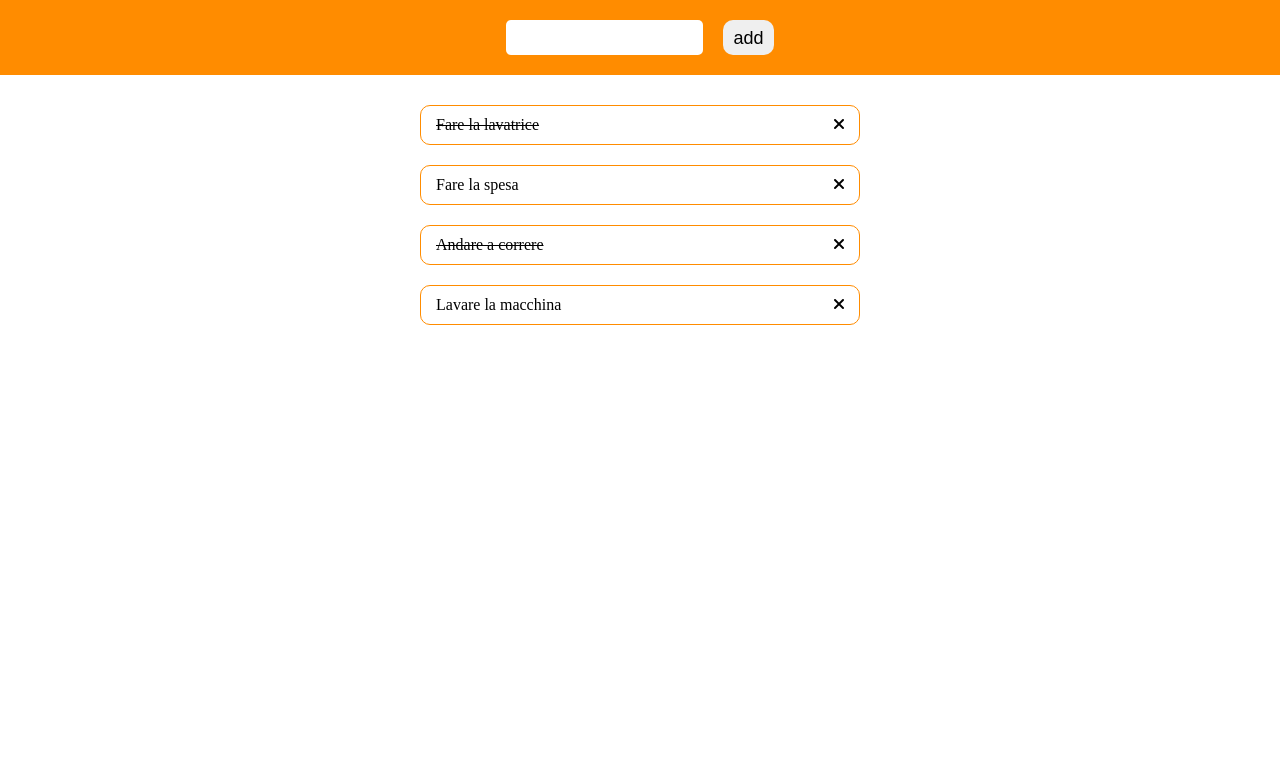
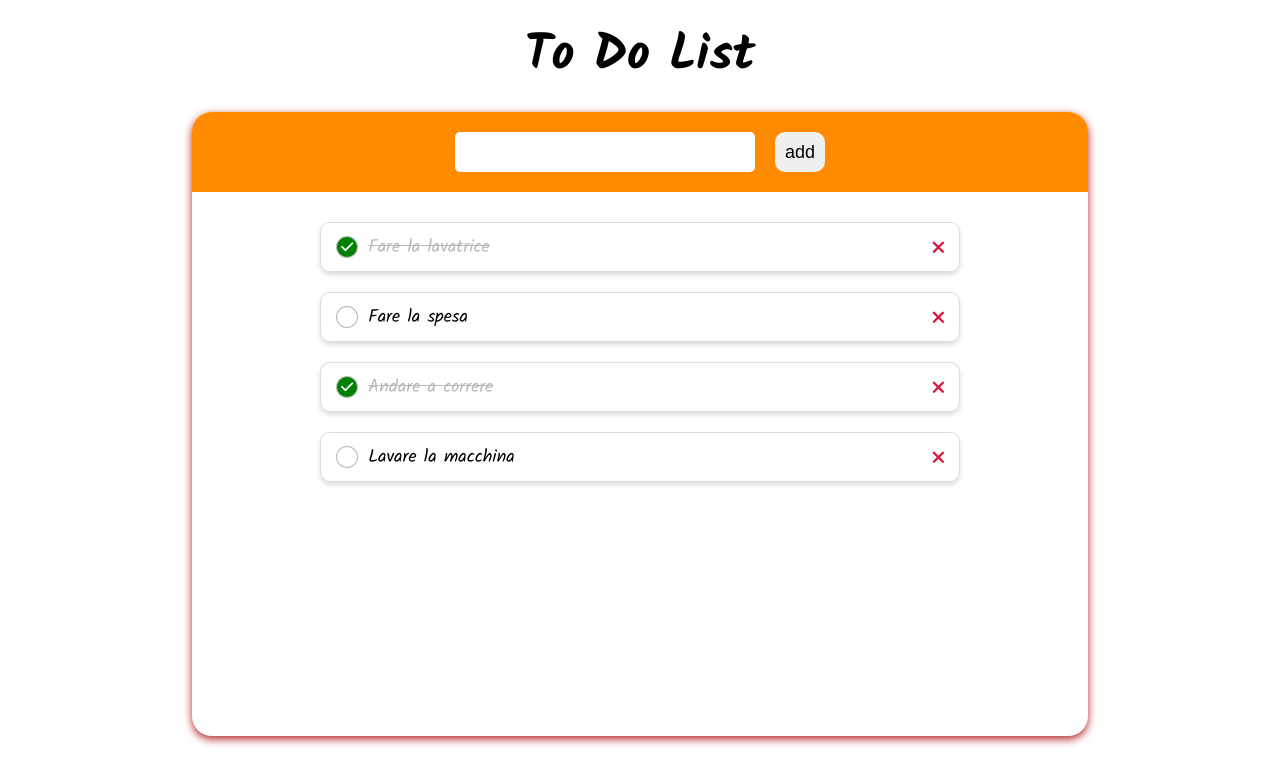
Before and after one commit to Michela-DC/vue-todolist, a plain HTML site: page index.html in a window 1280 px wide. Drawn offline with nearby package versions, Linux system fonts and the light colour scheme.

Commit message:
Added functions for when todo it's done or not

```diff
--- a/index.html
+++ b/index.html
@@ -7,12 +7,20 @@
     <link rel="stylesheet" href="style.css">
     <script src="https://cdn.jsdelivr.net/npm/vue@2.6.14/dist/vue.js"></script>
     <link rel="stylesheet" href="https://cdnjs.cloudflare.com/ajax/libs/font-awesome/6.0.0/css/all.min.css">
+
+    <link rel="preconnect" href="https://fonts.googleapis.com">
+    <link rel="preconnect" href="https://fonts.gstatic.com" crossorigin>
+    <link href="https://fonts.googleapis.com/css2?family=Kalam:wght@400;700&display=swap" rel="stylesheet">
     <title>Vue todo list</title>
 </head>
 <body>
 
-    <div id="app">
+    <header>
+        <h1>To Do List</h1>
+    </header>
 
+    <main id="app">
+        <div class="main-container">
             <div class="input-wrapper">
                 <!-- collego l'input al js con newTodo -->
                 <!-- con @keyup.enter="addTodo" dico che quando l'utente schiaccia enter sulla tasstiera allora si aziona la funzione addTodo  -->
@@ -24,17 +32,21 @@
             <div class="list-wrapper">
                 <ul class="todo-list">
                     <!-- ciclo dentro all'array todoList e ne stampo il contenuto con {{element}}  -->
-                <li class="todo" v-for="(element, i) in todoList" :class="alreadyDone(element.done)">
+                    <li class="todo" v-for="(element, i) in todoList">
+                        <div class="checkText-wrapper" @click="doneOrNot(i)">
+                            <i class="fa-solid fa-check" :class="checked(element.done)"></i>
+                            <div class="text-container" :class="alreadyDone(element.done)">
                                 {{element.text}}
-                    <div class="icon-wrapper">
+                            </div>
+                        </div>
+
                         <i class="fa-solid fa-xmark" @click="removeTodo(i)"></i>
-                    </div>
                     </li>
                 </ul>
             </div>
 
         </div>
-
+    </main>
 
     <script src="script.js"></script>
 </body>
--- a/script.js
+++ b/script.js
@@ -28,6 +28,7 @@ const app = new Vue ({
                 done: 'false',
             },
         ],
+
     },
 
     methods: {
@@ -39,7 +40,7 @@ const app = new Vue ({
                 console.log('la stringa non è vuota')
 
                 // nell'array di oggetti todoList devo aggiungere un nuovo oggetto che come proprietà ha:
-                // text che è la uova stringa inserita(quindi newTodo) e la proprietà done con false
+                // text che è la nuova stringa inserita(quindi newTodo) e la proprietà done con false
                 let newObject = {
                     text: this.newTodo,
                     done: 'false',
@@ -54,17 +55,35 @@ const app = new Vue ({
             }
         },
 
+        //se clicco sull'icona x il todo che è in quella posizione viene rimosso
+        removeTodo: function(objectPosition) {
+            console.log(objectPosition),
+            this.todoList.splice(objectPosition, 1);
+        },
+
+        // cliccando sul testo dell’item, invertire il valore della proprietà done del todo corrispondente (se done era uguale a false, impostare true e viceversa)
+        doneOrNot: function (index) {
+            // quando clicco sul todo devo prendere la properietà done dell'oggetto nella posizione corrispondente
+            if(this.todoList[index].done === 'false'){
+                this.todoList[index].done = 'true';
+
+            } else {
+                this.todoList[index].done = 'false';
+            }
+        },
+
         //se done è true, quindi se il to do è già stato fatto, assegno la classe che barra il testo
         alreadyDone: function (element) {
             if(element === 'true'){
                 return 'strikethrough';
             }
         },
+        //se done è true, quindi se il to do è già stato fatto, la checkbox viene spuntata
+        checked: function (element) {
+            if(element === 'true'){
+                return 'isVisible';
+            }
+        },
 
-        //se clicco sull'icona x il todo che è in quella posizione viene rimosso
-        removeTodo: function(objectPosition) {
-            console.log(objectPosition),
-            this.todoList.splice(objectPosition, 1);
-        }
     },
 })
--- a/style.css
+++ b/style.css
@@ -8,12 +8,45 @@ ul{
     list-style: none;
 }
 
+body{
+    font-family: 'Kalam', cursive;
+    font-size: 18px;
+    /* font-family: Arial, Helvetica, sans-serif; */
+    height: 100vh;
+}
+
+h1{
+    text-align: center;
+    height: 14vh;
+    line-height: 14vh;
+    font-size: 50px;
+}
+
+#app{
+    height: 78vh;
+    display: flex;
+    flex-direction: column;
+    align-items: center;
+    justify-content: center;
+}
+
+.main-container{
+    height: 100%;
+    width: 70%;
+    box-shadow: 0px 3px 8px firebrick;
+    border-radius: 20px;
+    overflow: hidden;
+    background-color: white;
+}
+
 .input-wrapper{
     background-color: darkorange;
     padding: 20px;
     display: flex;
     justify-content: center;
     gap: 20px;
+    height: 10vh;
+    margin: 0 auto;
 }
 
 input[type="button"]{
@@ -28,13 +61,13 @@ input[type="text"]{
     border-radius: 5px;
     border: none;
     padding: 10px;
+    width: 300px;
 }
 
 .list-wrapper{
-    max-width: 500px;
+    max-width: 700px;
     padding: 30px;
     margin: 0 auto;
-    /* border: 1px dashed black; */
 }
 
 .todo-list{
@@ -45,18 +78,54 @@ input[type="text"]{
 }
 
 .todo{
-    border: 1px solid darkorange;
+    border: 1px solid Gainsboro;
     border-radius: 10px;
+    box-shadow: 0px 3px 5px Gainsboro;
+    width: 100%;
+    height: 50px;
     padding: 10px 15px;
-    width: 100%;
     display: flex;
     justify-content: space-between;
+    align-items: center;
+}
+
+.checkText-wrapper{
+    display: flex;
+    align-items: center;
+    gap: 10px;
+}
+
+/* .checkbox{
+    border: 1px solid Gainsboro;
+    border-radius: 50%;
+    overflow: hidden;
+} */
+
+.checkbox:hover{
+    background-color: gainsboro;
+}
+
+.fa-check{
+    padding: 3px 4px;
+    font-size: 14px;
+    color: white;
+    border-radius: 50%;
+    border: 1px solid #b9b9b9;
+}
+
+.isVisible{
+    background-color: green;
+}
+
+.text-container{
+    cursor: pointer;
 }
 
 .strikethrough{
     text-decoration: line-through;
+    color: #b9b9b9;
 }
 
 .fa-xmark{
-    text-decoration: none;
+    color: crimson;
 }
```
Lines whose indentation alone changed are shown as unchanged.
